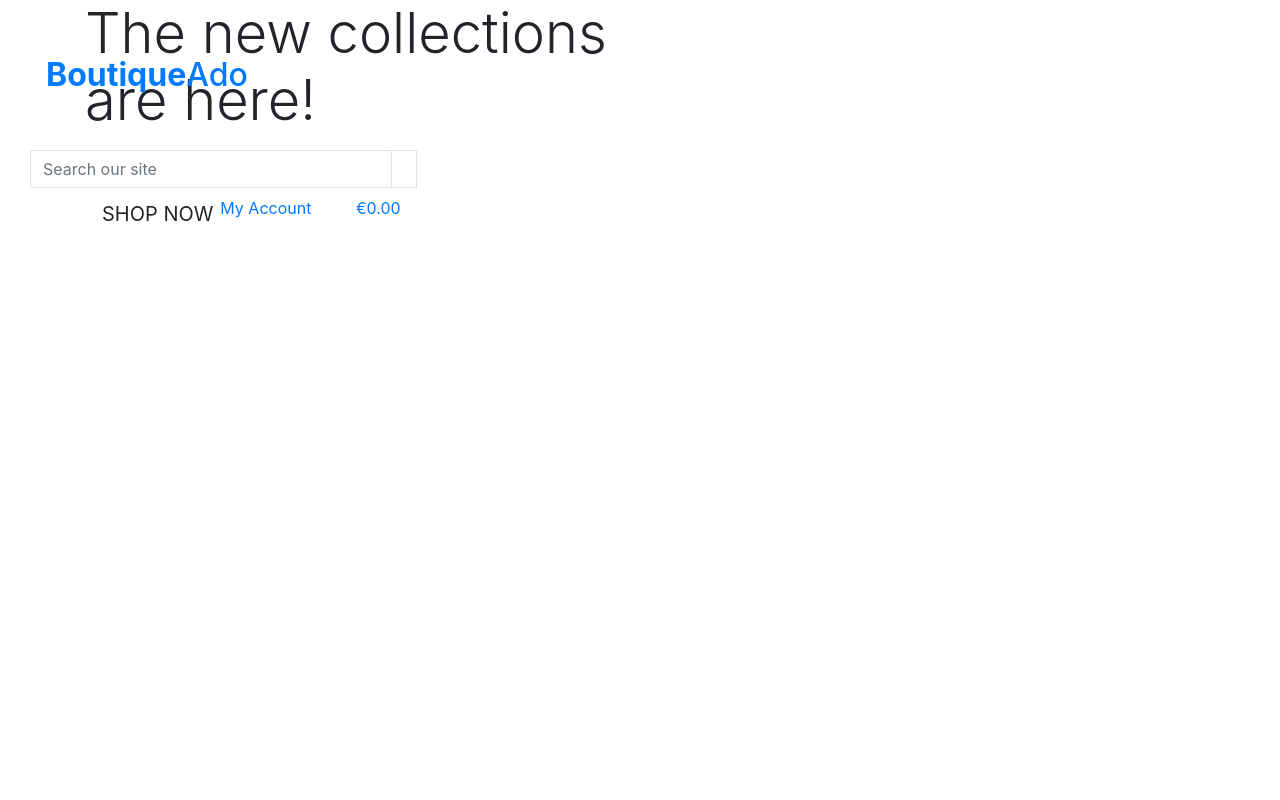
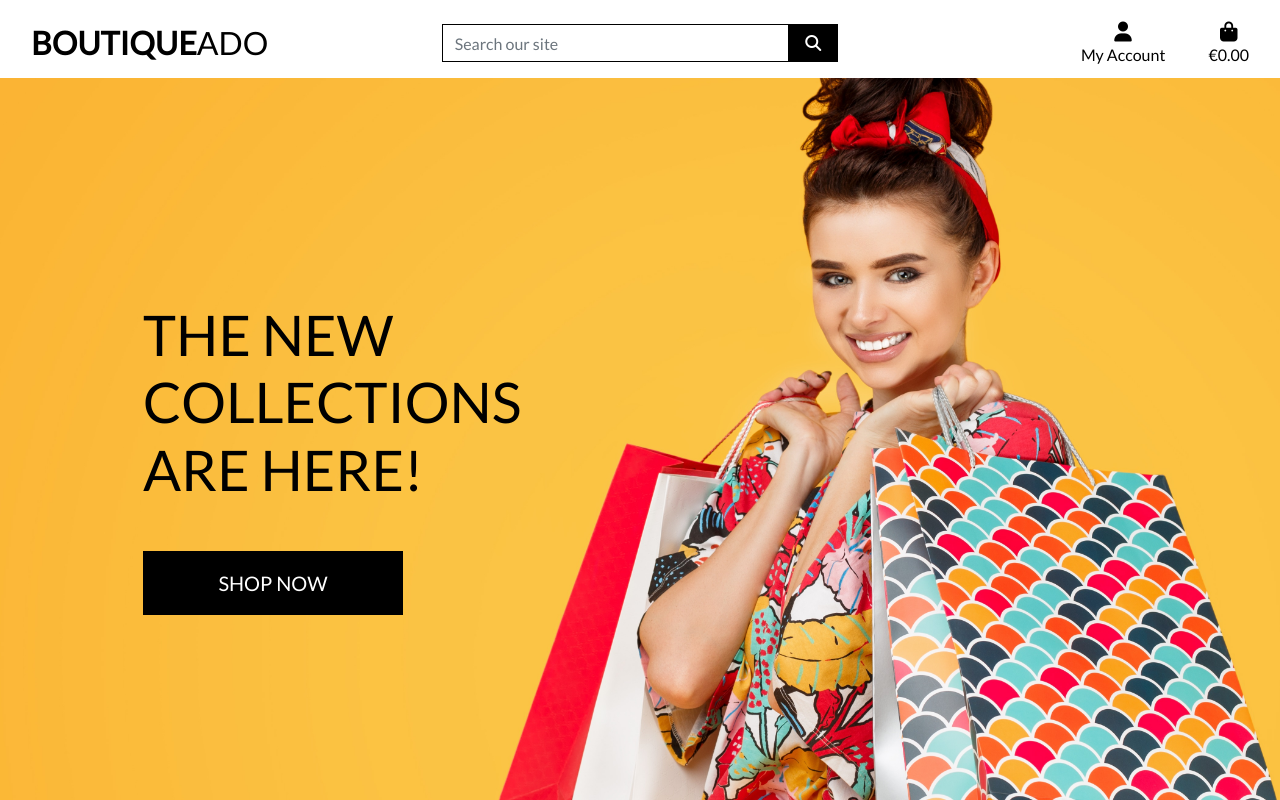
Before and after one commit to Mr-Smyth/boutique_ado_v1, a Django app: page / in a window 1280 px wide. Run offline with Django 3.2, Linux system fonts and the light colour scheme; some libraries are stand-ins or nearby versions.

Commit message:
Completed home page header and css

```diff
--- a/boutiqu_ado/urls.py
+++ b/boutiqu_ado/urls.py
@@ -15,9 +15,12 @@ Including another URLconf
 """
 from django.contrib import admin
 from django.urls import path, include
+from django.conf import settings
+from django.conf.urls.static import static
+
 
 urlpatterns = [
     path('admin/', admin.site.urls),
     path('accounts/', include('allauth.urls')),
     path('', include('home.urls'))
-]
+] + static(settings.MEDIA_URL, document_root=settings.MEDIA_ROOT)
--- /dev/null
+++ b/static/css/base.css
@@ -0,0 +1,91 @@
+html {
+    /* this will allow our h1 classes and vertical centering to work */
+    height: 100%
+}
+
+body {
+    /* Add the background image - fix to center of page */
+    background: url('/media/homepage_background_cropped.jpg') no-repeat center center fixed;
+    background-size: cover;
+    /* add a height calculation subtract 164px - the height of our top header */
+    height: calc(100vh - 164px);
+    color: #555;
+    font-family: 'lato';
+}
+
+/* from Bulma */
+/* will make sure that font awesome icons will always remain perfectly centered
+ and will have a consistant size unless its maually changed. */
+.icon {
+    align-items: center;
+    display: inline-flex;
+    justify-content: center;
+    height: 1.5rem;
+    width: 1.5rem;
+}
+
+.logo-font {
+    text-transform: uppercase;
+}
+
+/* will make sure that the logo will only take up as much space as the text requires and no more */
+.main-logo-link {
+    width: fit-content;
+    height: fit-content;
+}
+
+.shop-now-button {
+    background: black;
+    color: white;
+    min-width: 260px;
+}
+
+.btn-black {
+    background: black;
+    color: white;
+}
+
+.shop-now-button:hover,
+.shop-now-button:active,
+.shop-now-button:focus,
+.btn-black:hover,
+.btn-black:active,
+.btn-black:focus {
+    background: #222;
+    color: white;
+}
+
+/* bootstrap does not have a black class, so we make our own */
+.text-black {
+    color: #000 !important;
+}
+
+.border-black {
+    border: 1px solid black !important;
+}
+
+/* -------------------------------- Media Queries */
+
+/* Slightly larger container on xl screens */
+@media (min-width: 1200px) {
+    /* this will make the container larger on xl screens */
+  .container {
+    max-width: 80%;
+  }
+}
+
+/* fixed top navbar only on medium and up */
+@media (min-width: 992px) {
+    .fixed-top-desktop-only {
+        position: fixed;
+        top: 0;
+        right: 0;
+        left: 0;
+        z-index: 1030;
+    }
+
+    /* pushes the main body down to below the main page header */
+    .header-container {
+        padding-top: 164px;
+    }
+}
--- a/templates/base.html
+++ b/templates/base.html
@@ -16,12 +16,15 @@
 	{% block corecss %}
         <link rel="stylesheet" href="https://cdn.jsdelivr.net/npm/bootstrap@4.5.3/dist/css/bootstrap.min.css"
             integrity="sha384-TX8t27EcRE3e/ihU7zmQxVncDAy5uIKz4rEkgIXeMed4M0jlfIDPvg6uqKI2xXr2" crossorigin="anonymous">
+        <link href="https://fonts.googleapis.com/css2?family=Lato&display=swap" rel="stylesheet">
+        <link rel="stylesheet" href="{% static 'css/base.css' %}">
 	{% endblock %}
 
 	{% block extra_css %}
 	{% endblock %}
 
 	{% block corejs %}
+        <script src="https://kit.fontawesome.com/574ac543a9.js" crossorigin="anonymous"></script>
         <script src="https://code.jquery.com/jquery-3.5.1.slim.min.js"
             integrity="sha384-DfXdz2htPH0lsSSs5nCTpuj/zy4C+OGpamoFVy38MVBnE+IbbVYUew+OrCXaRkfj" crossorigin="anonymous">
         </script>
@@ -38,15 +41,17 @@
 
 <body>
 	<header class="container-fluid fixed-top">
+        <!-- make nav white, add some padding and make sure it is only displayed on large screens  -->
+		<div id="topnav" class="row bg-white pt-lg-2 d-none d-lg-flex">
 			<div class="col-12 col-lg-4 my-auto py-1 py-lg-0 text-center text-lg-left">
 				<!-- Link to Homepage -->
 				<a href="{% url 'home' %}" class="nav-link main-logo-link">
-                <h2 class="logo-font text-black my-5"><strong>Boutique</strong>Ado</h2>
+					<h2 class="logo-font text-black my-2"><strong>Boutique</strong>Ado</h2>
 				</a>
 			</div>
 			<div class="col-12 col-lg-4 my-auto py-1 py-lg-0">
 				<!-- Search Form -->
-			<form method="GET" action="{% url 'products' %}">
+				<form method="GET" action="">
 					<div class="input-group w-100">
 						<!-- q will be submitted -->
 						<input class="form-control border border-black rounded-0" type="text" name="q" placeholder="Search our site">
@@ -64,7 +69,8 @@
 				<ul class="list-inline list-unstyled text-center text-lg-right my-0">
 					<li class="list-inline-item dropdown">
 						<!-- Parent Menu - uses data-toggle to link up to bootstrap js and open the drop down menu  -->
-                    <a class="text-black nav-link" href="#" id="user-options" data-toggle="dropdown" aria-haspopup="true" aria-expanded="false">
+						<a class="text-black nav-link" href="#" id="user-options" data-toggle="dropdown"
+							aria-haspopup="true" aria-expanded="false">
 							<div class="text-center">
 								<div><i class="fas fa-user fa-lg"></i></div>
 								<p class="my-0">My Account</p>
@@ -77,9 +83,9 @@
 							{% if request.user.is_authenticated %}
 							<!-- if user is authenticated AND a superuser - allow product management -->
 							{% if request.user.is_superuser %}
-                                <a href="{% url 'add_product' %}" class="dropdown-item">Product Management</a>
+							<a href="" class="dropdown-item">Product Management</a>
 							{% endif %}
-                            <a href="{% url 'profile' %}" class="dropdown-item">My Profile</a>
+							<a href="" class="dropdown-item">My Profile</a>
 							<a href="{% url 'account_logout' %}" class="dropdown-item">Logout</a>
 							<!-- else the user is not authenticated -->
 							{% else %}
@@ -94,7 +100,8 @@
 					<li class="list-inline-item">
 						<!-- The Shopping Bag link -->
 						<!-- The classes have django templates applied so if something in bag, balance is bold etc.. -->
-                    <a class="{% if grand_total %}text-info font-weight-bold{% else %}text-black{% endif %} nav-link" href="{% url 'view_bag' %}">
+						<a class="{% if grand_total %}text-info font-weight-bold{% else %}text-black{% endif %} nav-link"
+							href="">
 							<div class="text-center">
 								<div><i class="fas fa-shopping-bag fa-lg"></i></div>
 								<p class="my-0">
@@ -110,6 +117,7 @@
 						</a>
 					</li>
 				</ul>
+			</div>
 		</div>
     </header>
 
```
Also changed, not shown: boutiqu_ado/settings.py (+8 -0 lines), media/homepage_background_cropped.jpg (added). Lines whose indentation alone changed are shown as unchanged.
